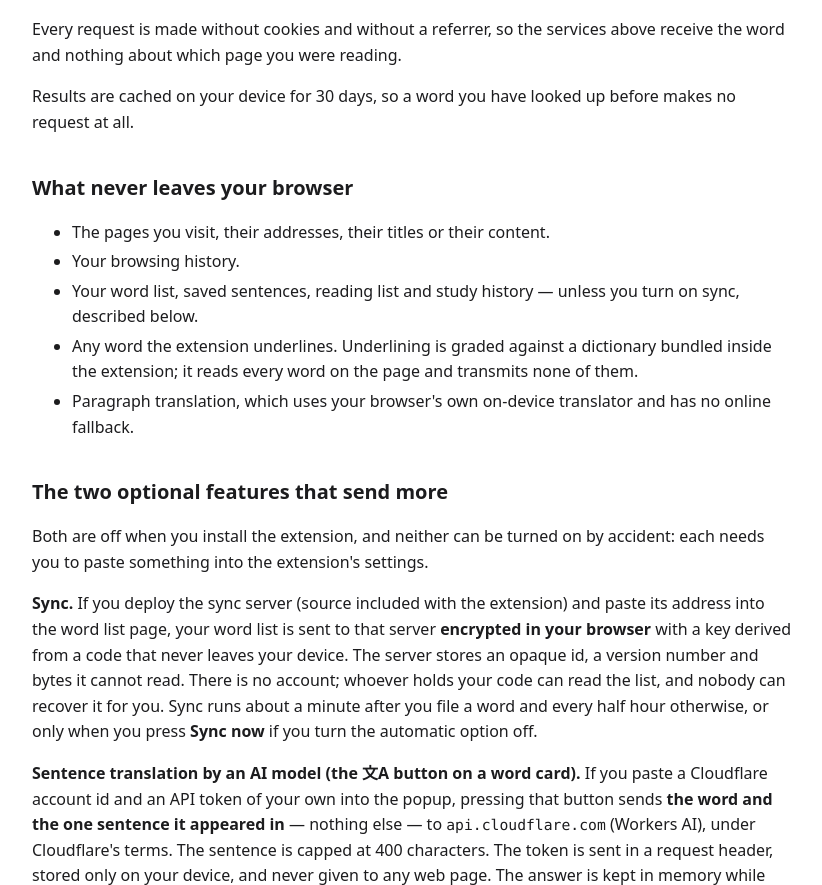
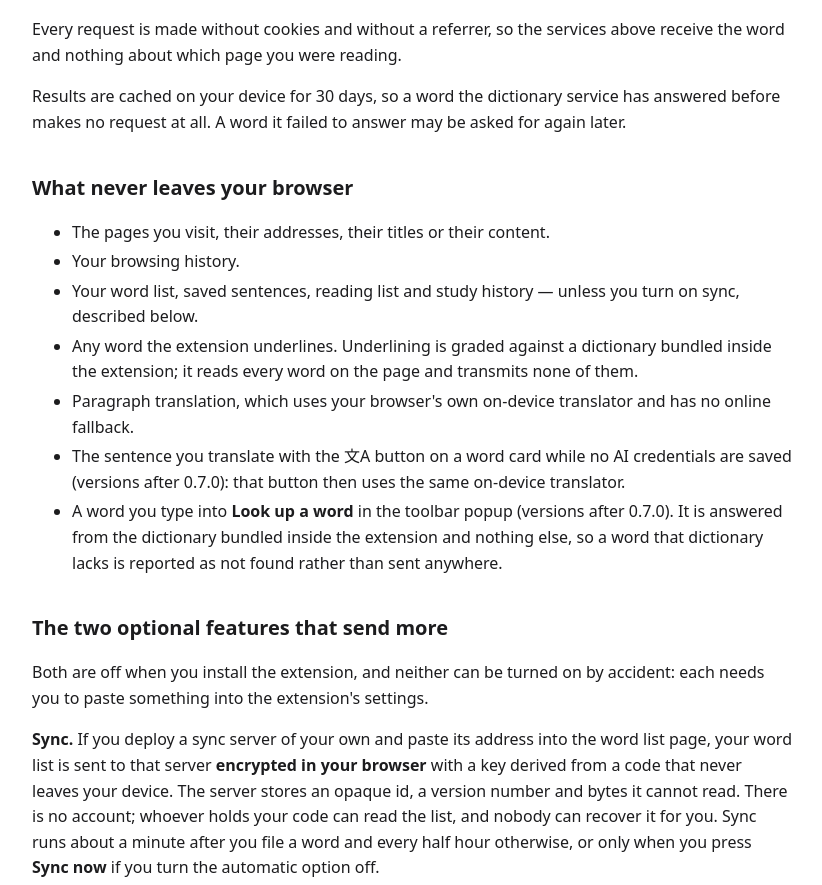
Before and after one commit to NNNCODE/lexi-hover, a plain HTML site: page privacy.html in a window 1280 px wide. Shown: the part 1025-1910 px from the top of the page, without its empty margins (228-1050 px from the left). Drawn offline with Linux system fonts and the light colour scheme.

Commit message:
privacy: the sync server is one you run yourself, and what later versions add
The sync paragraph said the server's source comes with the extension; it does
not, in 0.7.0 or since. The cache sentence now says a word the dictionary
failed to answer may be asked for again. Four additions are marked "versions
after 0.7.0": the on-device 文A, the popup's Look up a word box, and the
welcome page's Use on all sites.

```diff
--- a/privacy.html
+++ b/privacy.html
@@ -48,7 +48,7 @@
   <tr><td>The surrounding sentence, as context for a lookup</td><td>Only if you turn <strong>Send sentence for context</strong> on (off by default)</td><td>DeepL, as a context parameter, if you use DeepL</td></tr>
 </table>
 <p>Every request is made without cookies and without a referrer, so the services above receive the word and nothing about which page you were reading.</p>
-<p>Results are cached on your device for 30 days, so a word you have looked up before makes no request at all.</p>
+<p>Results are cached on your device for 30 days, so a word the dictionary service has answered before makes no request at all. A word it failed to answer may be asked for again later.</p>
 
 <h2>What never leaves your browser</h2>
 <ul>
@@ -57,12 +57,14 @@
   <li>Your word list, saved sentences, reading list and study history — unless you turn on sync, described below.</li>
   <li>Any word the extension underlines. Underlining is graded against a dictionary bundled inside the extension; it reads every word on the page and transmits none of them.</li>
   <li>Paragraph translation, which uses your browser's own on-device translator and has no online fallback.</li>
+  <li>The sentence you translate with the 文A button on a word card while no AI credentials are saved (versions after 0.7.0): that button then uses the same on-device translator.</li>
+  <li>A word you type into <strong>Look up a word</strong> in the toolbar popup (versions after 0.7.0). It is answered from the dictionary bundled inside the extension and nothing else, so a word that dictionary lacks is reported as not found rather than sent anywhere.</li>
 </ul>
 
 <h2>The two optional features that send more</h2>
 <p>Both are off when you install the extension, and neither can be turned on by accident: each needs you to paste something into the extension's settings.</p>
-<p><strong>Sync.</strong> If you deploy the sync server (source included with the extension) and paste its address into the word list page, your word list is sent to that server <strong>encrypted in your browser</strong> with a key derived from a code that never leaves your device. The server stores an opaque id, a version number and bytes it cannot read. There is no account; whoever holds your code can read the list, and nobody can recover it for you. Sync runs about a minute after you file a word and every half hour otherwise, or only when you press <strong>Sync now</strong> if you turn the automatic option off.</p>
-<p><strong>Sentence translation by an AI model (the 文A button on a word card).</strong> If you paste a Cloudflare account id and an API token of your own into the popup, pressing that button sends <strong>the word and the one sentence it appeared in</strong> — nothing else — to <code>api.cloudflare.com</code> (Workers AI), under Cloudflare's terms. The sentence is capped at 400 characters. The token is sent in a request header, stored only on your device, and never given to any web page. The answer is kept in memory while the browser is open and discarded when it closes.</p>
+<p><strong>Sync.</strong> If you deploy a sync server of your own and paste its address into the word list page, your word list is sent to that server <strong>encrypted in your browser</strong> with a key derived from a code that never leaves your device. The server stores an opaque id, a version number and bytes it cannot read. There is no account; whoever holds your code can read the list, and nobody can recover it for you. Sync runs about a minute after you file a word and every half hour otherwise, or only when you press <strong>Sync now</strong> if you turn the automatic option off.</p>
+<p><strong>Sentence translation by an AI model (the 文A button on a word card).</strong> If you paste a Cloudflare account id and an API token of your own into the popup, pressing that button sends <strong>the word and the one sentence it appeared in</strong> — nothing else — to <code>api.cloudflare.com</code> (Workers AI), under Cloudflare's terms. The sentence is capped at 400 characters. The token is sent in a request header, stored only on your device, and never given to any web page. The answer is kept in memory while the browser is open and discarded when it closes. Without these credentials the same button translates the sentence on your device and sends nothing (versions after 0.7.0; in 0.7.0 the button is not shown without them).</p>
 
 <h2>What is stored on your device</h2>
 <p>All of it is in the browser's extension storage, which is removed when you uninstall:</p>
@@ -85,7 +87,7 @@
   <tr><td><code>offscreen</code></td><td>Play pronunciation audio outside the web page.</td></tr>
   <tr><td><code>alarms</code></td><td>The half-hourly sync round — only if you have set up sync; otherwise no alarm exists.</td></tr>
   <tr><td>Access to <code>api.dictionaryapi.dev</code> and <code>api.mymemory.translated.net</code></td><td>The dictionary and translation services above.</td></tr>
-  <tr><td>Access to other websites (optional)</td><td>Granted only when you press <strong>Enable</strong> on a site, or switch <strong>All sites</strong> on. The extension needs to read the page you are looking at in order to underline words and open the card. You can revoke it from the popup or from the browser's extensions page at any time.</td></tr>
+  <tr><td>Access to other websites (optional)</td><td>Granted only when you press <strong>Enable</strong> on a site, switch <strong>All sites</strong> on, or press <strong>Use on all sites</strong> on the welcome page that opens after you install (versions after 0.7.0). The extension needs to read the page you are looking at in order to underline words and open the card. You can revoke it from the popup or from the browser's extensions page at any time.</td></tr>
 </table>
 
 <h2>Third parties</h2>
```
